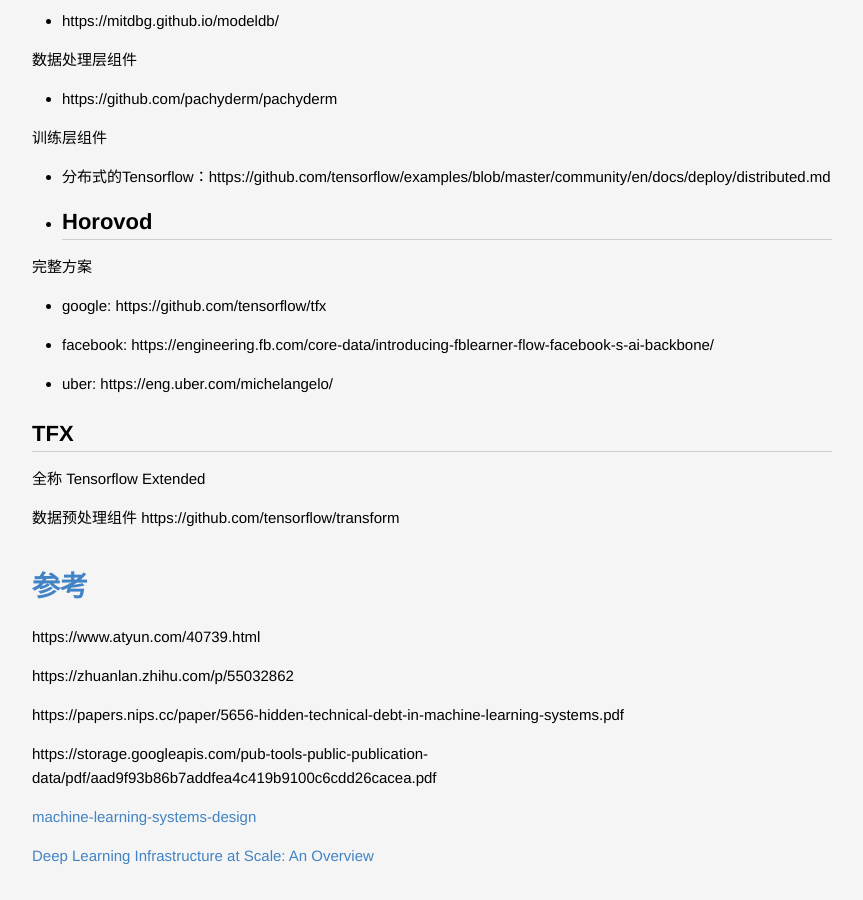
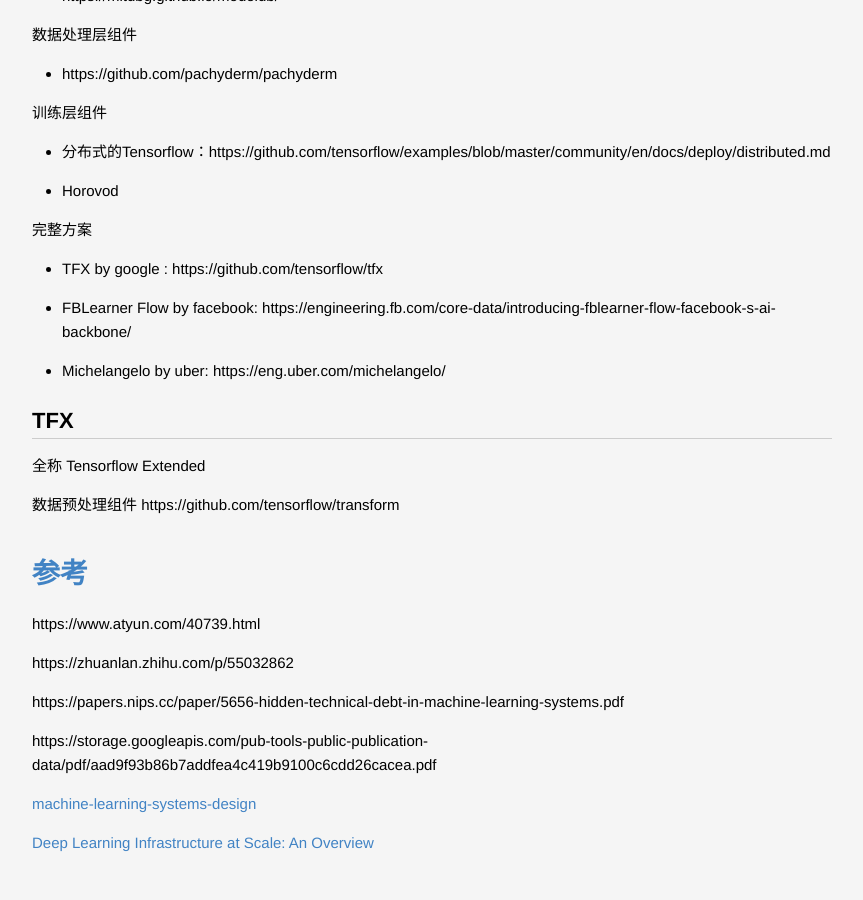
Before and after one commit to lucky521/blog, a Jekyll site: the page built from _posts/ml/2019-05-21-ML-System.markdown, in a window 1280 px wide and 900 px high, scrolled down 3880 px. Shown: the whole window, without its empty margins (208-1071 px from the left). Built offline with Jekyll 4.4.1, drawn with Linux system fonts in a browser that asks for light colours; some of the changed text lies outside the part shown.

Commit message:
Update 2019-05-21-ML-System.markdown

```diff
--- a/_posts/ml/2019-05-21-ML-System.markdown
+++ b/_posts/ml/2019-05-21-ML-System.markdown
@@ -26,8 +26,8 @@
 
 ## 离线功能部分
 样本数据相关：
-- 标签数据接收、
-- 特征数据接收、
+- 标签数据接收
+- 特征数据接收
 - 样本生成（数据验证、ExampleGen、StatisticsGen、SchemaGen）
 - 样本预处理（DataTransform）
 
@@ -143,12 +135,11 @@
 训练层组件
 - 分布式的Tensorflow：https://github.com/tensorflow/examples/blob/master/community/en/docs/deploy/distributed.md
 - Horovod
--
 
 完整方案
-- google: https://github.com/tensorflow/tfx
-- facebook: https://engineering.fb.com/core-data/introducing-fblearner-flow-facebook-s-ai-backbone/
-- uber: https://eng.uber.com/michelangelo/
+- TFX by google : https://github.com/tensorflow/tfx
+- FBLearner Flow by facebook: https://engineering.fb.com/core-data/introducing-fblearner-flow-facebook-s-ai-backbone/
+- Michelangelo by uber: https://eng.uber.com/michelangelo/
 
 
 ## TFX
```
Also changed, not shown: other parts of _posts/ml/2019-05-21-ML-System.markdown (+15 -23 lines).
